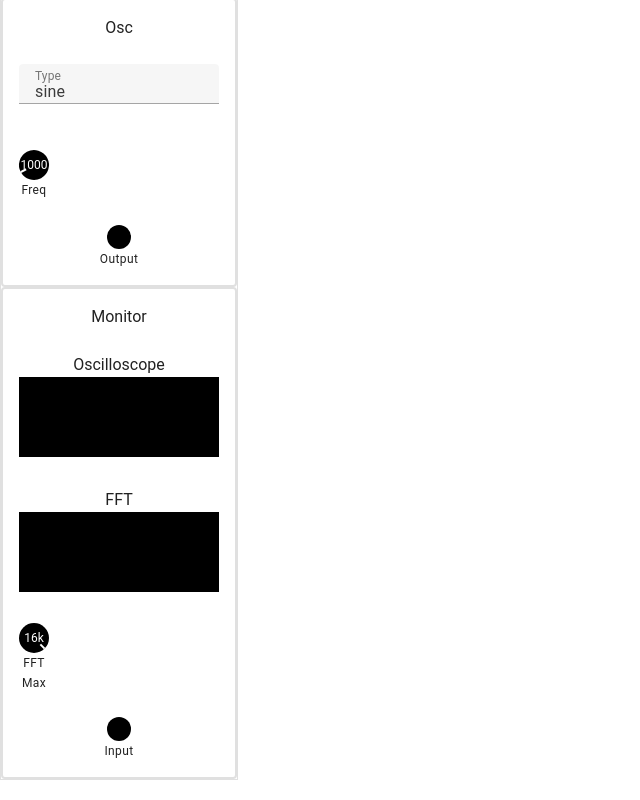
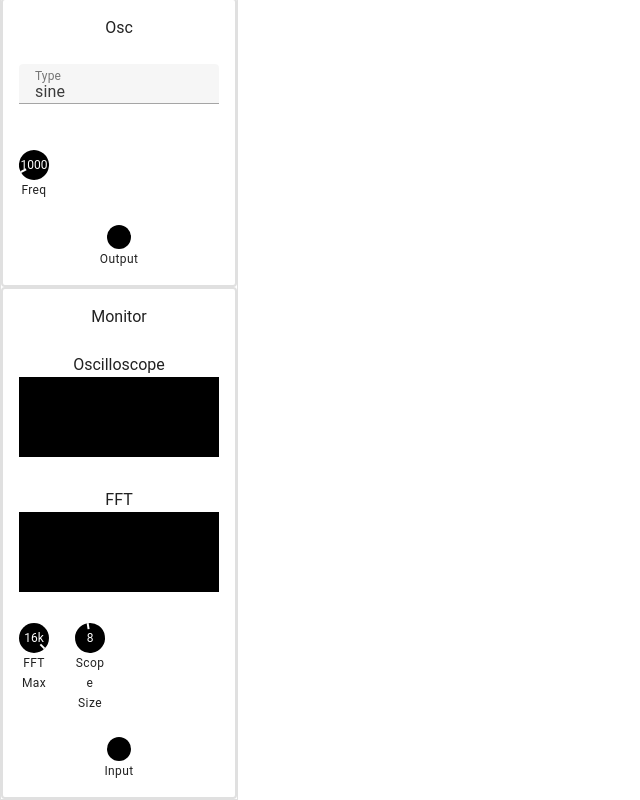
Before and after one commit to yuu528/ModSynth, a Vue app: page / in a window 1280 px wide. Shown: the part 274-1074 px from the top of the page, without its empty margins (0-640 px from the left). Built offline with nearby package versions, Linux system fonts and the light colour scheme.

Commit message:
Add scope size control to monitor

```diff
--- a/src/renderer/stores/ModuleStore.ts
+++ b/src/renderer/stores/ModuleStore.ts
@@ -87,6 +87,15 @@ export const useModuleStore = defineStore('module', () => {
 					step: 1e3,
 					value: 16e3,
 					si: true
+				},
+				{
+					id: 'scopeSize',
+					name: 'Scope Size',
+					component: 'Knob',
+					min: 1,
+					max: 16,
+					step: 1,
+					value: 8
 				}
 			],
 			monitors: [
@@ -146,7 +155,15 @@ export const useModuleStore = defineStore('module', () => {
 					if(canvas !== null) {
 						const ctx = canvas.getContext('2d')
 
-						const len = module.input.frequencyBinCount / 8
+						const scopeSizeControl = module.controls.find(control => control.id === 'scopeSize')
+						const maxScopeSize = scopeSizeControl.max
+						let scopeSize = scopeSizeControl.value
+
+						if(module.monitors[0].scopeSize !== undefined) {
+							scopeSize = module.monitors[0].scopeSize
+						}
+
+						const len = module.input.frequencyBinCount / (maxScopeSize - scopeSize + 1)
 						const sliceWidth = (canvas.width) / len
 
 						const data = new Uint8Array(len)
@@ -279,7 +296,7 @@ export const useModuleStore = defineStore('module', () => {
 							module.input.gain.setValueAtTime(value, audioCtx.value.currentTime)
 						break
 					}
-				break
+					break
 
 				case 'oscillator':
 					switch(id) {
@@ -291,15 +308,19 @@ export const useModuleStore = defineStore('module', () => {
 							module.output.frequency.setValueAtTime(value, audioCtx.value.currentTime)
 						break
 					}
-				break
+					break
 
 				case 'monitor':
 					switch(id) {
 						case 'fftMax':
 							module.monitors[1].fftMax = value
-						break
+							break
+
+						case 'scopeSize':
+							module.monitors[0].scopeSize = value
+							break
 					}
-				break
+					break
 			}
 		}
 	}
```
